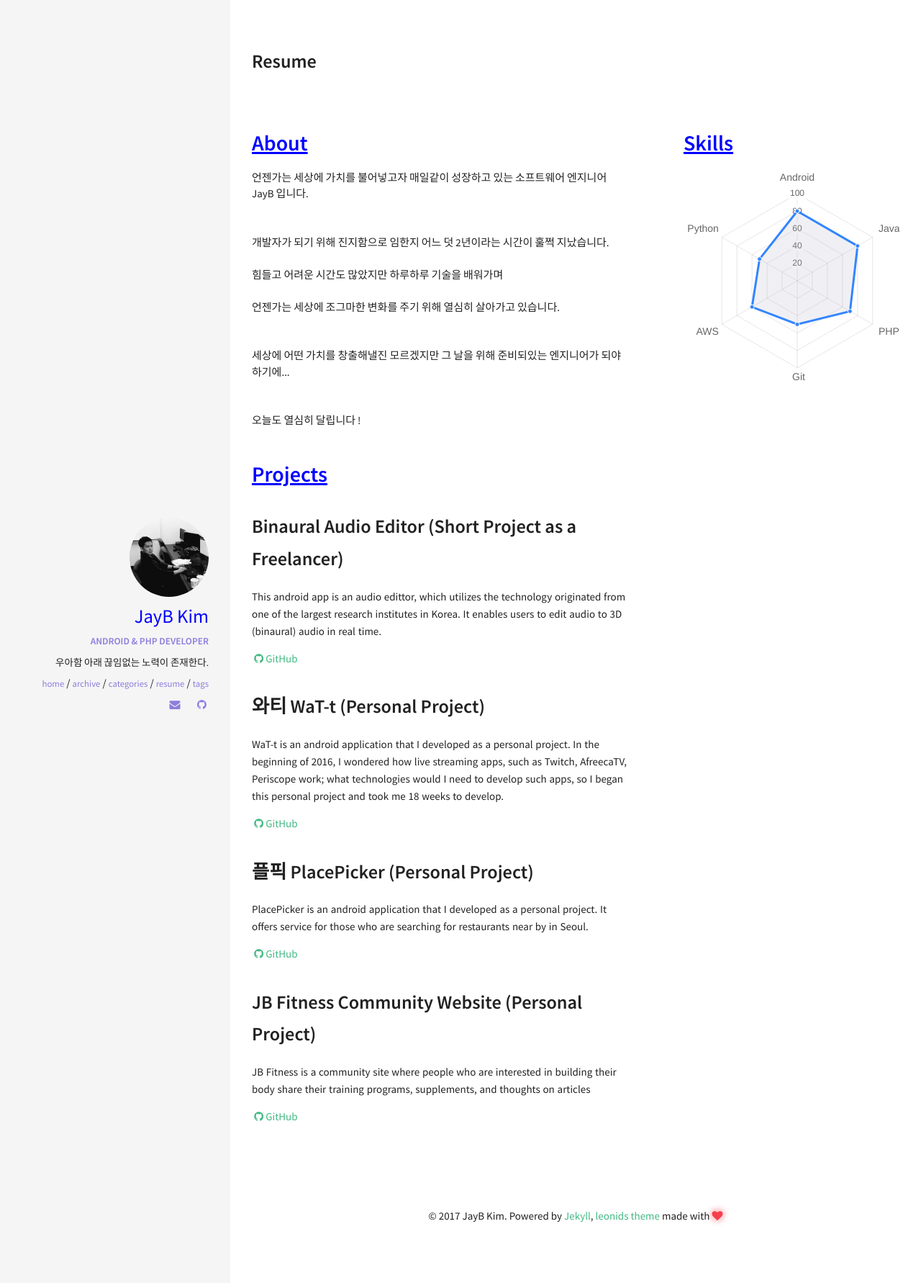
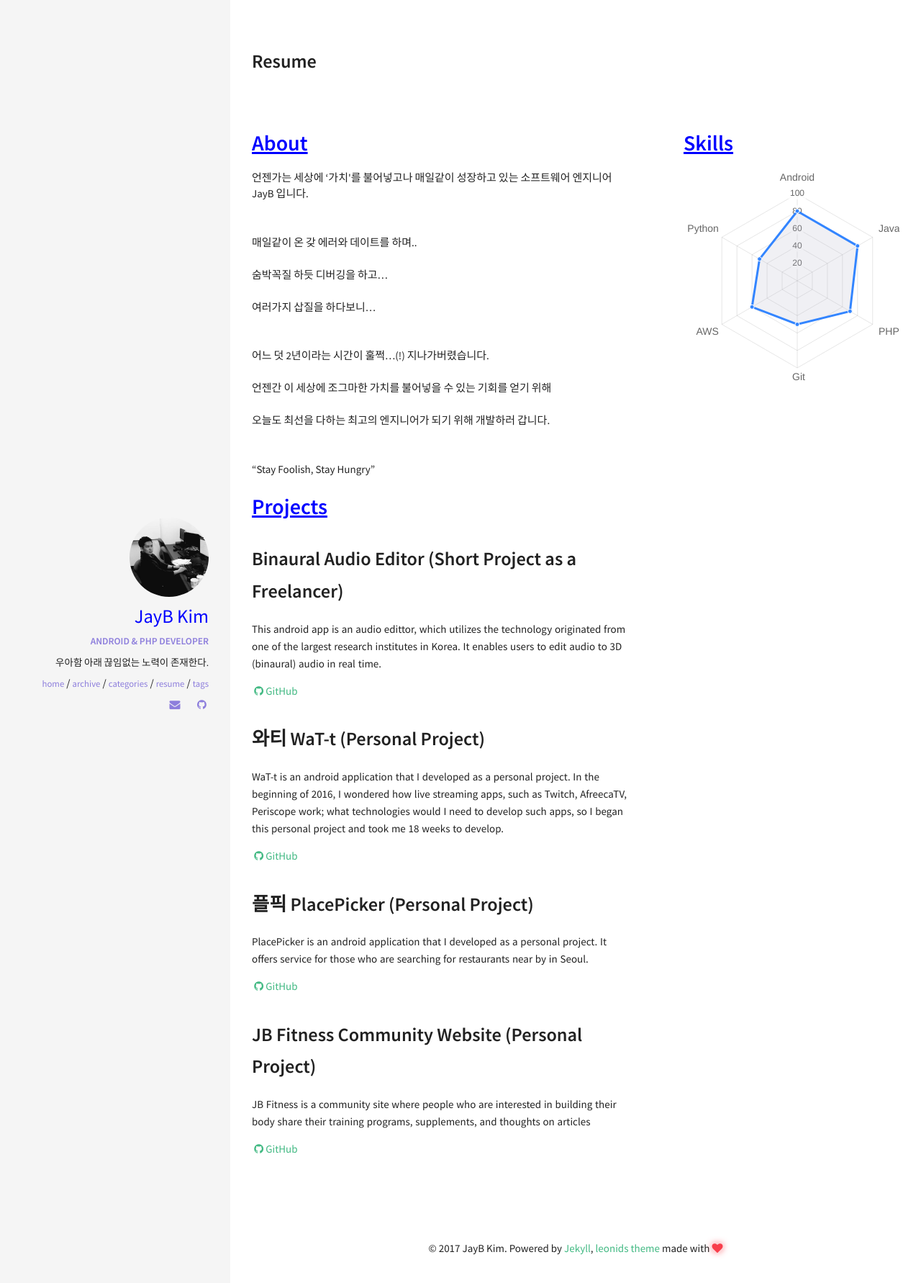
Before and after one commit to renyuanz/leonids, a Jekyll site: the page built from resume.html, in a window 1280 px wide. Shown: the top 1782 px of the page at 72% size. Built offline with Jekyll 4.4.1, drawn with Linux system fonts in a browser that asks for light colours; nearby versions of some CDN libraries.

Commit message:
Updated
Updated

```diff
--- a/_includes/sections/about.html
+++ b/_includes/sections/about.html
@@ -1,12 +1,15 @@
 <h1 style="color: blue; text-decoration: underline;"><span data-i18n="skills.my_skills">About</span></h1>
 
 <div>
-    언젠가는 세상에 가치를 불어넣고자 매일같이 성장하고 있는 소프트웨어 엔지니어 JayB 입니다.<br/><br/><br/>
+    언젠가는 세상에 ‘가치'를 불어넣고나 매일같이 성장하고 있는 소프트웨어 엔지니어 JayB 입니다.<br/><br/><br/>
 
-    개발자가 되기 위해 진지함으로 임한지 어느 덧 2년이라는 시간이 훌쩍 지났습니다.<br/><br/>
-    힘들고 어려운 시간도 많았지만 하루하루 기술을 배워가며<br/><br/>
-    언젠가는 세상에 조그마한 변화를 주기 위해 열심히 살아가고 있습니다.<br/><br/><br/>
+    매일같이 온 갖 에러와 데이트를 하며..<br/><br/>
+    숨박꼭질 하듯 디버깅을 하고…<br/><br/>
+    여러가지 삽질을 하다보니…<br/><br/><br/>
 
-    세상에 어떤 가치를 창출해낼진 모르겠지만 그 날을 위해 준비되있는 엔지니어가 되야 하기에...<br/><br/><br/>
-    오늘도 열심히 달립니다 !<br/><br/>
+    어느 덧 2년이라는 시간이 훌쩍…(!) 지나가버렸습니다.<br/><br/>
+    언젠간 이 세상에 조그마한 가치를 불어넣을 수 있는 기회를 얻기 위해<br/><br/>
+    오늘도 최선을 다하는 최고의 엔지니어가 되기 위해 개발하러 갑니다.<br/><br/><br/>
+
+    “Stay Foolish, Stay Hungry”<br/>
 </div>
```
